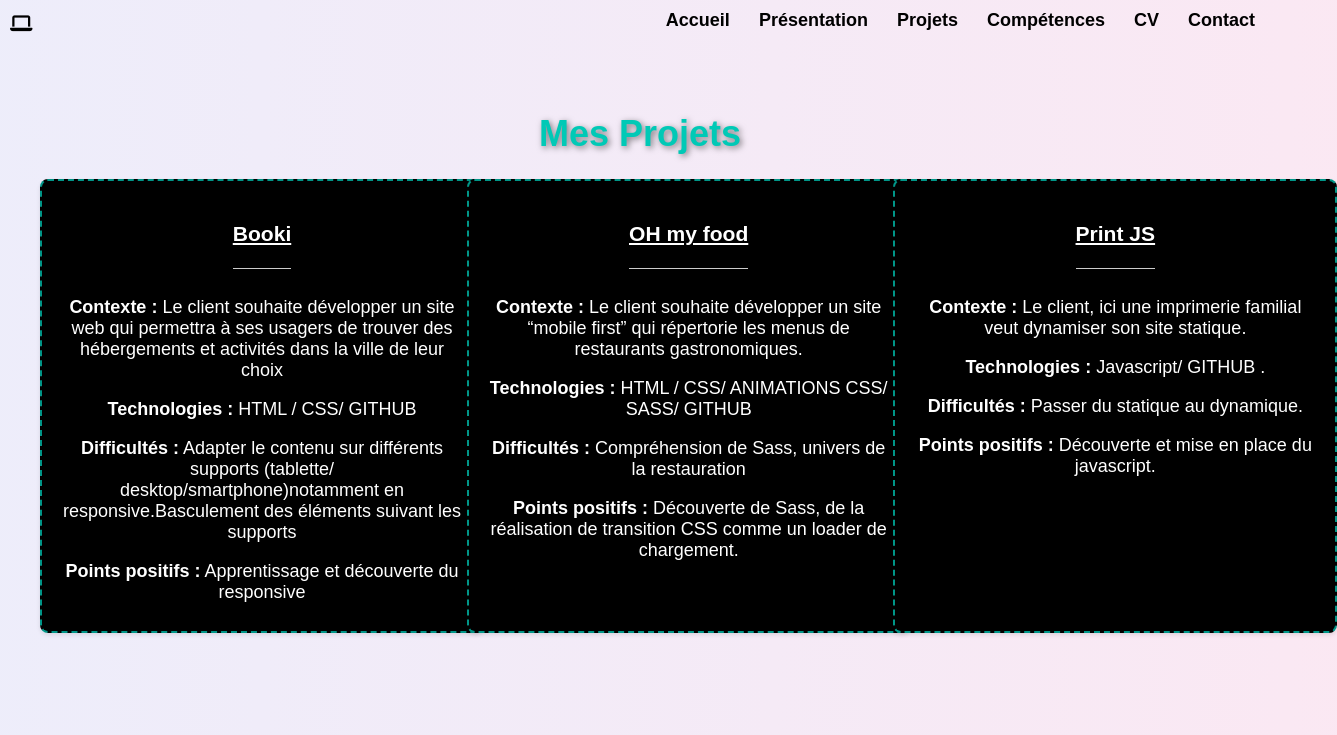
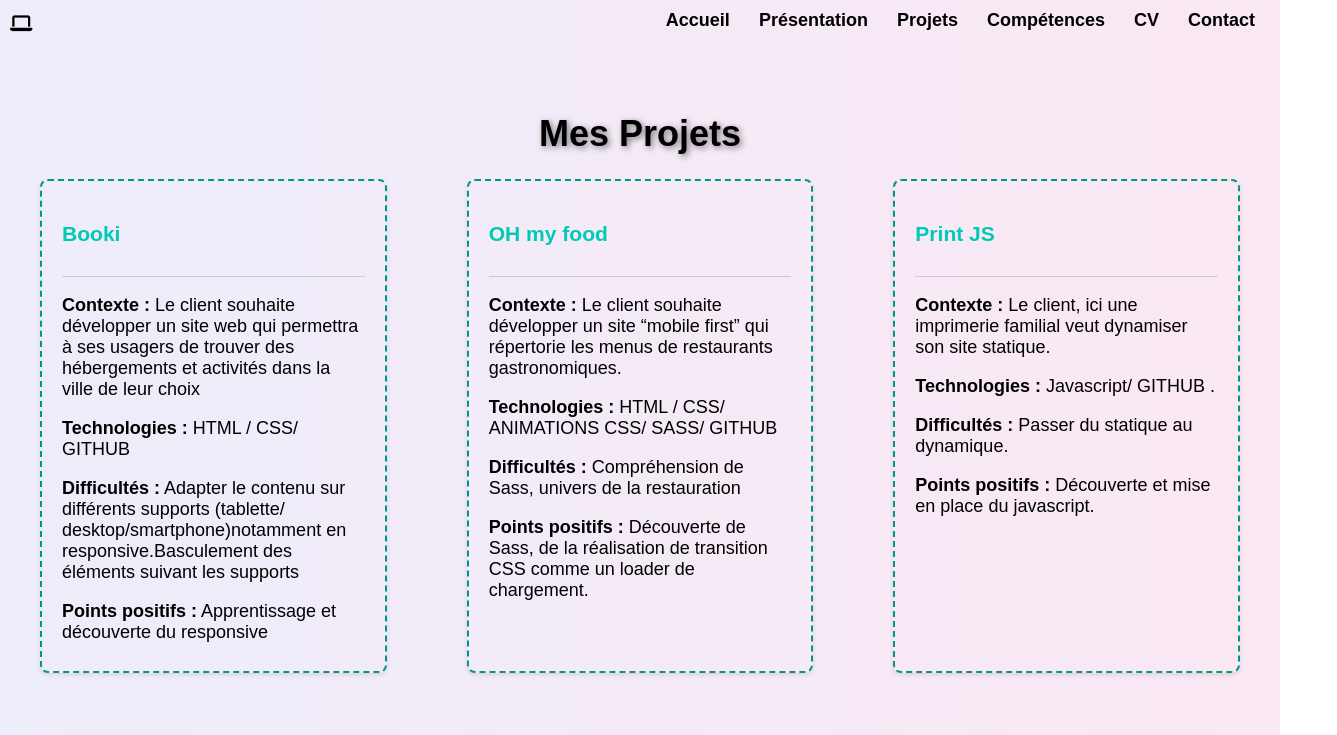
Before and after one commit to ELODIE-74/portefolioweb, a React (Create React App) app in the folder my-portfolio-app/: page /projets in a window 1280 px wide. Shown: the top 735 px of the page, 1337 px wide, since content can reach past the window. Built offline with nearby package versions, Linux system fonts and the light colour scheme.

Commit message:
modif design projets

```diff
--- a/my-portfolio-app/src/pages/projets/projets.css
+++ b/my-portfolio-app/src/pages/projets/projets.css
@@ -4,24 +4,29 @@ body {
     padding: 0;
   }
 
-  .container {
+  .container-details{
     max-width: 1200px;
     margin: 0 auto;
     padding: 40px;
 
   }
+  .container-details h1:hover{
+    color: #009688;
+    text-shadow: 0 0 2px white;
+    transition: color 0.3s ease, text-shadow 0.3s ease;
+  }
 
-  .projects-container {
+  .projects-container-details {
     display: grid;
     grid-template-columns: repeat(auto-fit, minmax(300px, 1fr));
     grid-gap: 80px;
   }
-  .projects-container .project-card:hover{
+  .projects-container-details .project-card-details:hover{
     background-color: #009688;
 
   }
 
-  .project-card {
+  .project-card-details{
     border: 2px dashed #009688;
     border-radius: 8px;
     padding: 20px;
@@ -30,7 +35,7 @@ body {
 
   }
 
-  .project-card:hover {
+  .project-card-details:hover {
     transform: translateY(-5px);
 
   }
@@ -40,16 +45,17 @@ body {
     margin-bottom: 10px;
     padding-bottom: 10px;
   }
-  .project-card-content p:hover{
+  .project-card-content-details p:hover{
     color:white;
   }
-  .project-card-content p {
+  .project-card-content-details p {
     margin-bottom: 8px;
   }
 
-  .project-card-content strong {
+  .project-card-content-details strong {
     font-weight: bold;
   }
  h1{
     text-align: center;
+    color:black;
  }
--- a/my-portfolio-app/src/pages/projets/projets.jsx
+++ b/my-portfolio-app/src/pages/projets/projets.jsx
@@ -2,11 +2,11 @@ import React from 'react';
 import './projets.css';
 const ProjectCard = ({ title, context, technologies, difficulties, positives }) => {
   return (
-    <div className="project-card">
+    <div className="project-card-details">
       <div className="project-card-header">
         <h3>{title}</h3>
       </div>
-      <div className="project-card-content">
+      <div className="project-card-content-details">
         <p><strong>Contexte :</strong> {context}</p>
         <p><strong>Technologies :</strong> {technologies}</p>
         <p><strong>Difficultés :</strong> {difficulties}</p>
@@ -77,9 +77,9 @@ const ProjectsPage = () => {
   ];
 
   return (
-    <div className="container">
+    <div className="container-details">
       <h1>Mes Projets</h1>
-      <div className="projects-container">
+      <div className="projects-container-details">
         {projects.map((project, index) => (
           <ProjectCard
             key={index}
```
